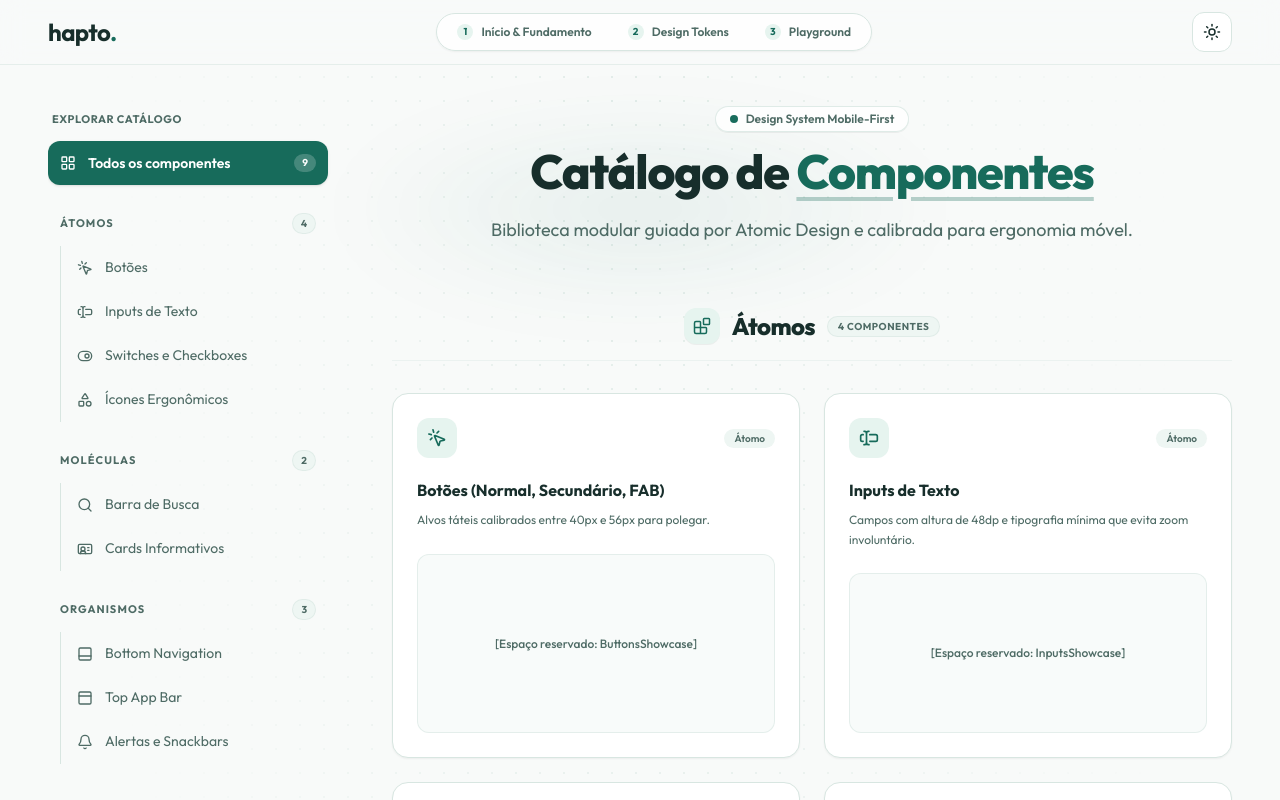
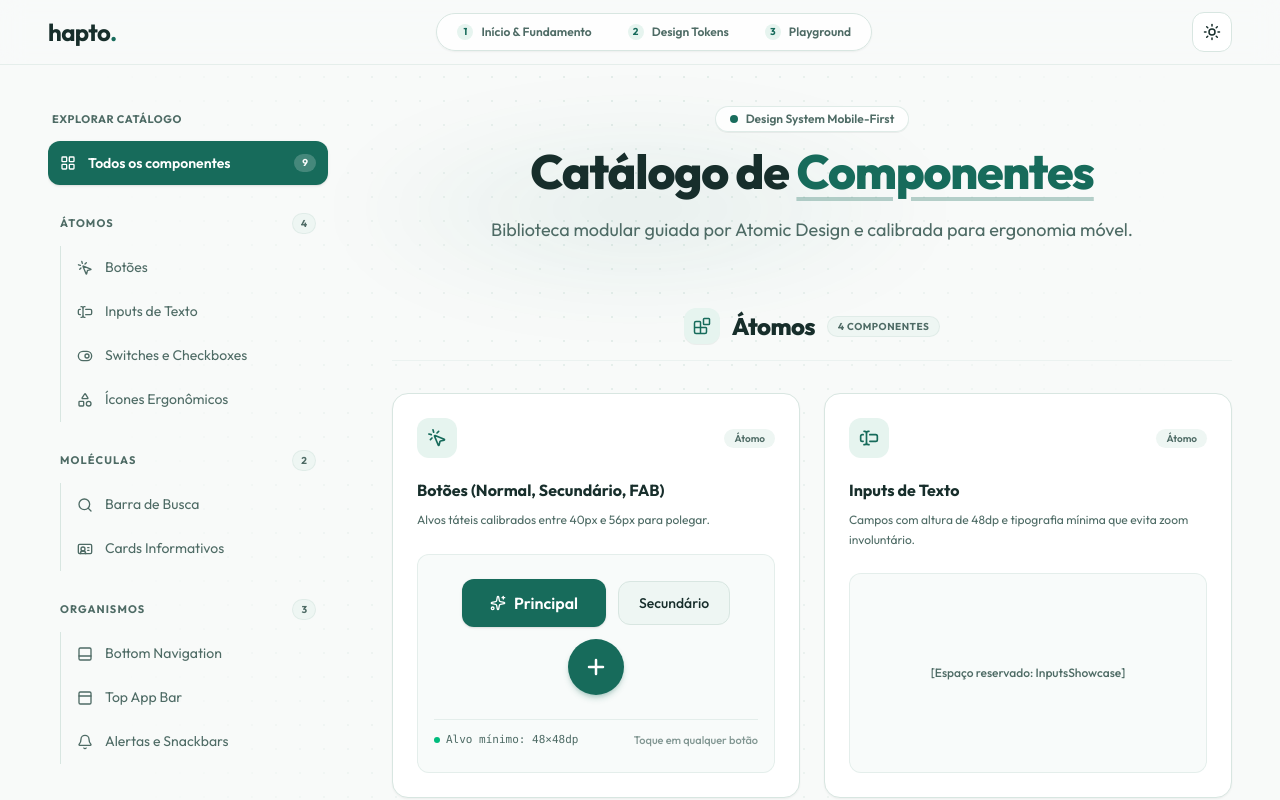
Before and after one commit to whoisnathaliamelo/hapto, a Next.js app: page /components in a window 1280 px wide. Shown: the top 800 px of the page. Built offline with nearby package versions, Linux system fonts and the light colour scheme.

Commit message:
Feat: Adicionado import e componente de botão

```diff
--- a/components/catalog/catalog-view.tsx
+++ b/components/catalog/catalog-view.tsx
@@ -17,6 +17,7 @@ import {
 } from "lucide-react";
 import { Reveal } from "@/components/reveal";
 import { cn } from "@/lib/utils";
+import { ButtonsShowcase } from "./showcases/buttons-showcase";
 
 type AtomicCategory = "all" | "atoms" | "molecules" | "organisms";
 
@@ -376,10 +377,12 @@ export function CatalogView() {
                     section="buttons"
                     title="Botões (Normal, Secundário, FAB)"
                     description="Alvos táteis calibrados entre 40px e 56px para polegar."
-                    placeholder="[Espaço reservado: ButtonsShowcase]"
                     delay={0}
-                  />
+                    >
+                    <ButtonsShowcase />
+                  </ShowcaseCard>
                 )}
+
 
                 {shouldRender("inputs", "atoms") && (
                   <ShowcaseCard
```
